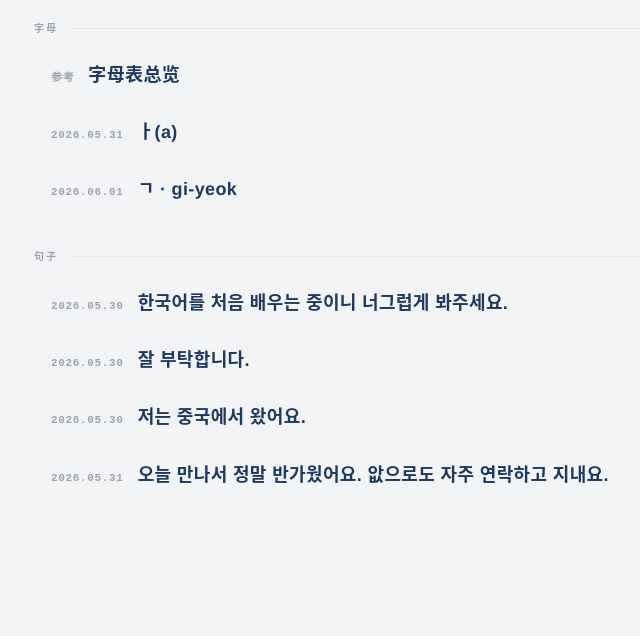
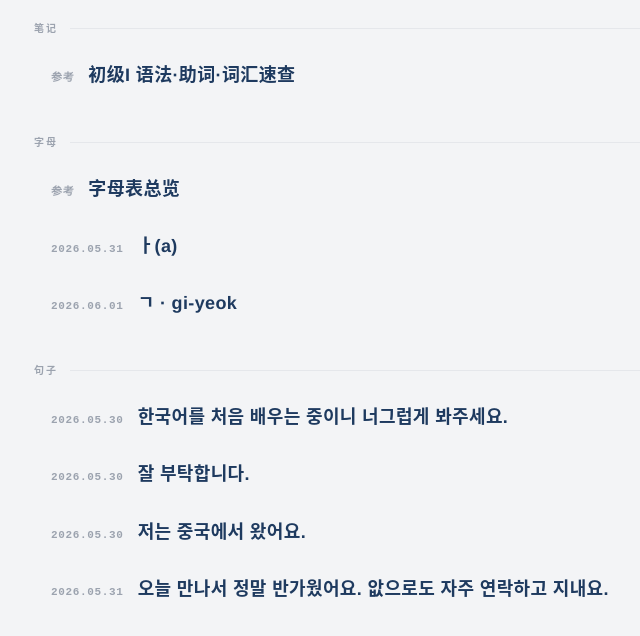
Before and after one commit to lvergergsk/Korean-Learning, a plain HTML site: page index.html in a window 1280 px wide. Shown: the part 106-742 px from the top of the page, without its empty margins (270-910 px from the left). Drawn offline with nearby package versions, Linux system fonts and the light colour scheme.

Commit message:
Add 笔记 section to index linking to 初級I notes page
Co-Authored-By: Claude Sonnet 4.6 <noreply@anthropic.com>

```diff
--- a/index.html
+++ b/index.html
@@ -75,6 +75,22 @@
 
         <section class="mb-8">
             <div class="flex items-center gap-3 mb-3">
+                <span style="font-size:10px;font-weight:700;color:#9ca3af;text-transform:uppercase;letter-spacing:0.2em;">笔记</span>
+                <div style="flex:1;height:1px;background:#e5e7eb;"></div>
+            </div>
+            <ul style="list-style:none;padding:0;margin:0;display:flex;flex-direction:column;gap:2px;">
+                <li>
+                    <a href="できる韓国語初級I-notes.html" class="entry-link">
+                        <span class="entry-date">参考</span>
+                        <span class="entry-text">初级I 语法·助词·词汇速查</span>
+                        <svg class="entry-arrow" width="14" height="14" viewBox="0 0 24 24" fill="none" stroke="currentColor" stroke-width="2.5" stroke-linecap="round" stroke-linejoin="round"><path d="M5 12h14M12 5l7 7-7 7"/></svg>
+                    </a>
+                </li>
+            </ul>
+        </section>
+
+        <section class="mb-8">
+            <div class="flex items-center gap-3 mb-3">
                 <span style="font-size:10px;font-weight:700;color:#9ca3af;text-transform:uppercase;letter-spacing:0.2em;">字母</span>
                 <div style="flex:1;height:1px;background:#e5e7eb;"></div>
             </div>
```
